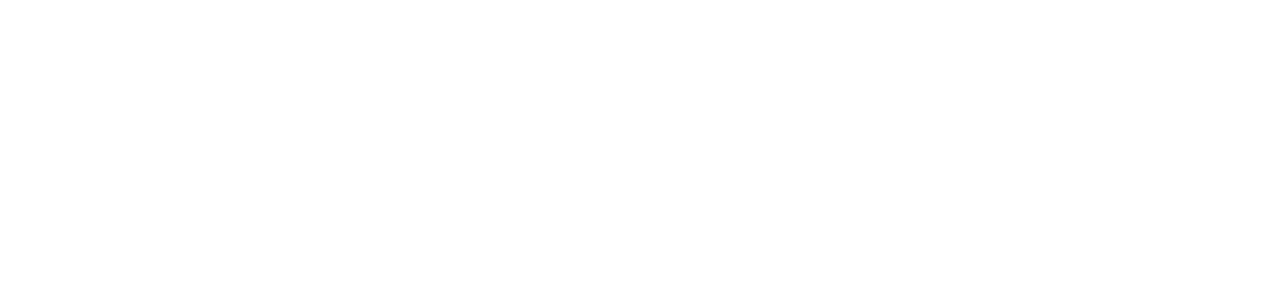
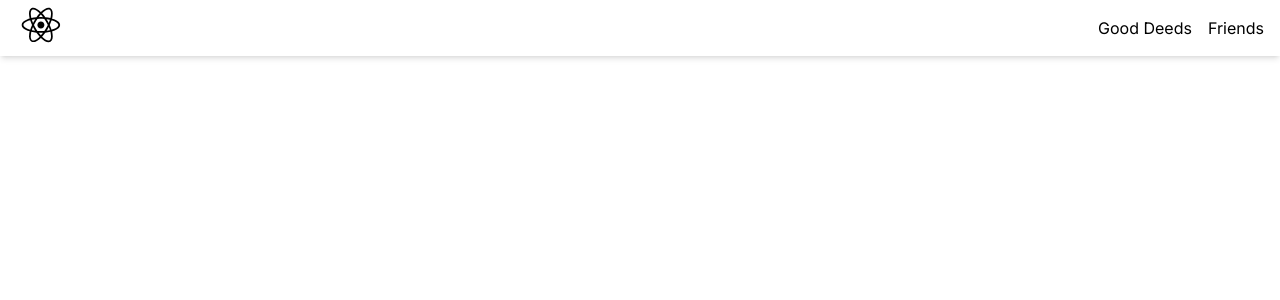
Before and after one commit to Iwakura-dev/fullstack-todo-app, a Next.js app in the folder frontend/: page / in a window 1280 px wide. Shown: the top 300 px of the page. Built offline with nearby package versions, Linux system fonts and the light colour scheme.

Commit message:
feat: 🎸 add header components

```diff
--- a/frontend/src/app/layout.tsx
+++ b/frontend/src/app/layout.tsx
@@ -1,6 +1,7 @@
 import type { Metadata } from "next";
 import { Inter } from "next/font/google";
 import "./globals.css";
+import { Header } from "@/components/Header/Header";
 
 const inter = Inter({ subsets: ["latin"] });
 
@@ -16,7 +17,10 @@
 }>) {
   return (
     <html lang="en">
-      <body className={inter.className}>{children}</body>
+      <body className={inter.className}>
+        <Header />
+        {children}
+      </body>
     </html>
   );
 }
--- /dev/null
+++ b/frontend/src/components/Header/Header.tsx
@@ -0,0 +1,49 @@
+"use client";
+
+import { routes } from "@/constants/routes.constants";
+import clsx from "clsx";
+import Link from "next/link";
+import { usePathname, useRouter } from "next/navigation";
+import { useEffect, useRef } from "react";
+import { DiReact } from "react-icons/di";
+
+export const Header = () => {
+  const route = useRouter();
+  const pathname = usePathname();
+
+  return (
+    <header>
+      <div className="flex shadow-md justify-between items-center px-4">
+        <div>
+          <button type="button" onClick={() => route.push("/")}>
+            <DiReact size={50} />
+          </button>
+        </div>
+        <div>
+          <nav>
+            <ul className="flex gap-4">
+              {routes.map((route) => {
+                const isActive =
+                  pathname === route.href ||
+                  pathname.startsWith(route.href + "/");
+                return (
+                  <li key={route.id}>
+                    <Link
+                      href={route.href}
+                      className={clsx(
+                        "font-sm",
+                        isActive ? "text-orange-500" : ""
+                      )}
+                    >
+                      {route.title}
+                    </Link>
+                  </li>
+                );
+              })}
+            </ul>
+          </nav>
+        </div>
+      </div>
+    </header>
+  );
+};
```
